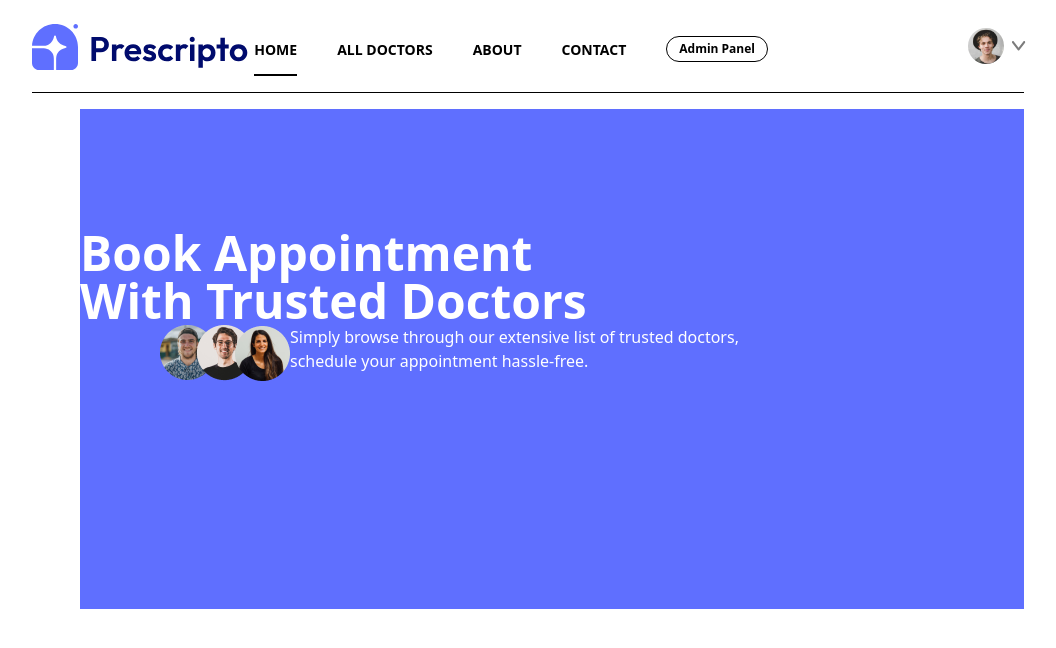
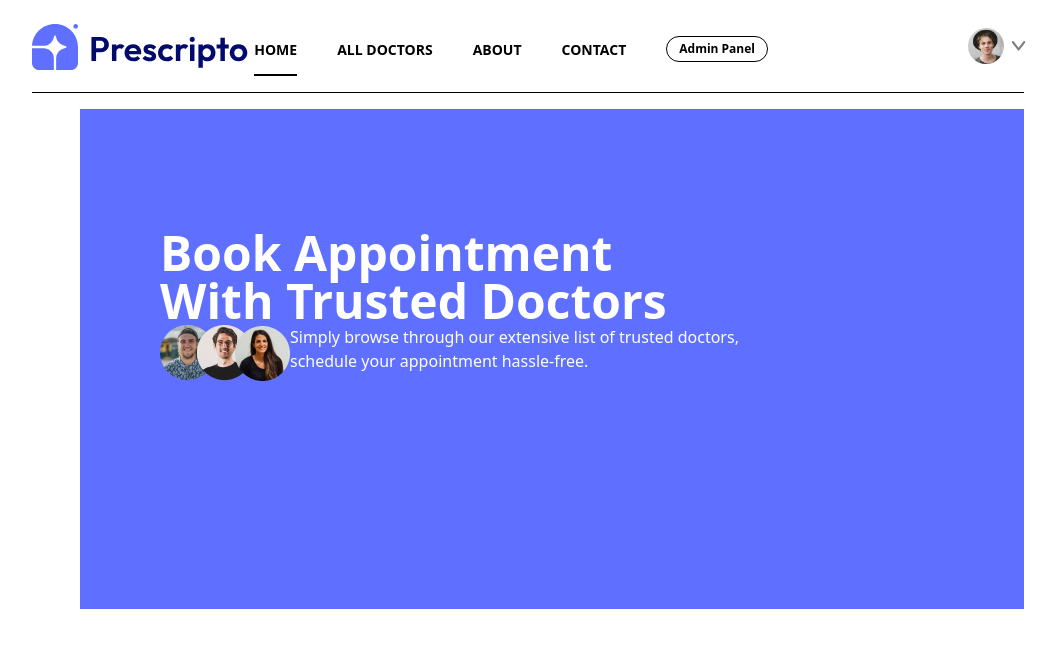
Before and after one commit to Mani-sh27/Prescripto, a React (Vite) app: page / in a window 1280 px wide. Shown: the top 648 px of the page, without its empty margins (88-1144 px from the left). Built offline with nearby package versions, Linux system fonts and the light colour scheme.

Commit message:
auto commit

```diff
--- a/src/components/Header.jsx
+++ b/src/components/Header.jsx
@@ -4,7 +4,7 @@ const Header = () => {
   return (
     <div className='flex w-min-80 bg-[#5f6fff] mx-42 mt-4 h-[500px] '>
       <section className=''>
-        <p className='sm:text-5xl text-white relative left-0 font-semibold top-30 '>Book Appointment <br />
+        <p className='sm:text-5xl text-white relative left-20 font-semibold top-30 '>Book Appointment <br />
           With Trusted Doctors</p>
         <div className='flex relative top-30 text-white left-20'>
           <img src={assets.group_profiles} alt="" />
```
